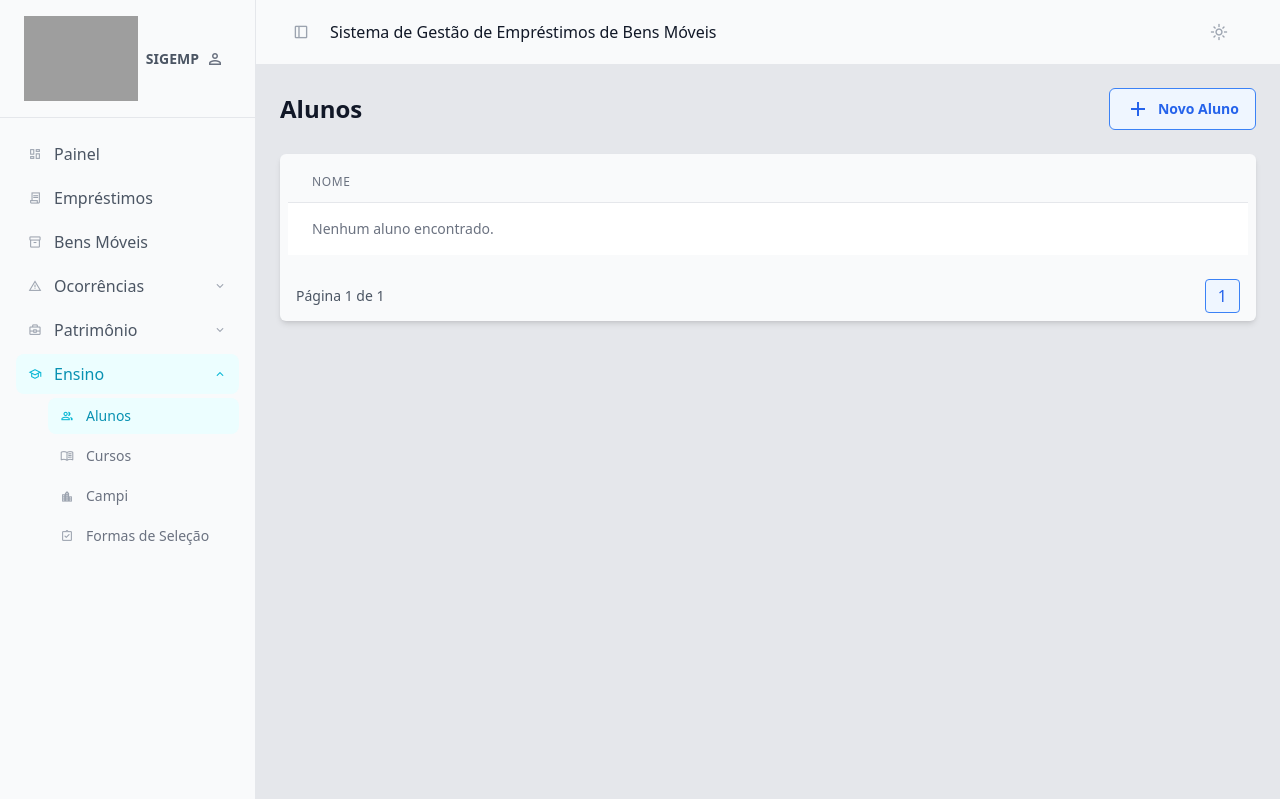
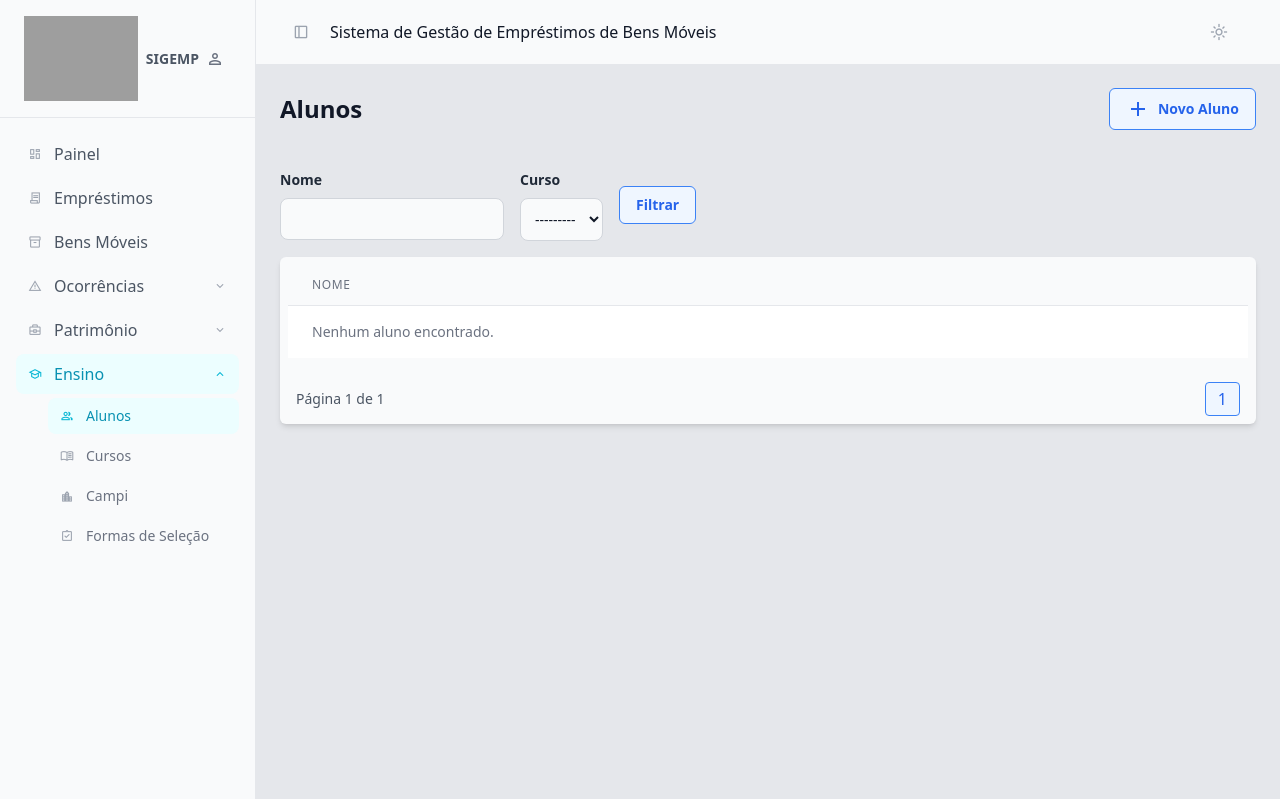
Before and after one commit to kavvata/sigemp, a Django app: page /ensino/aluno/ in a window 1280 px wide. Shown: the top 799 px of the page. Run offline with Django 5.2, Linux system fonts and the light colour scheme; the visitor is signed in with stand-in values (Sample User, id 1); data that the repository does not hold is empty; parts of the project's set-up code (start-up, migrations or seed data) failed here and were passed over; some libraries are stand-ins or nearby versions; grey boxes are pictures that could not be loaded.

Commit message:
feat(aluno-filter): adicionado logica para filtro de alunos por nome e curso

```diff
--- a/ensino/presentation/forms.py
+++ b/ensino/presentation/forms.py
@@ -72,3 +72,11 @@ class AlunoForm(forms.ModelForm):
             "curso",
             "forma_selecao",
         ]
+
+
+class AlunoFilterForm(forms.Form):
+    nome = forms.CharField(max_length=255, label="Nome", required=False)
+    curso = forms.ModelChoiceField(
+        required=False,
+        queryset=Curso.objects,
+    )
--- a/ensino/presentation/views.py
+++ b/ensino/presentation/views.py
@@ -5,6 +5,8 @@ from django.urls import reverse_lazy
 from django.urls.base import reverse
 from django.views.generic import CreateView, ListView, UpdateView
 from django.contrib import messages
+
+from django_filters.views import FilterView
 
 from emprestimo.policies.django import DjangoOcorrenciaPolicy
 from emprestimo.repositories.django import DjangoOcorrenciaRepository
@@ -16,6 +18,7 @@ from ensino.policies.django import (
     DjangoFormaSelecaoPolicy,
     DjangoAlunoPolicy,
 )
+from ensino.presentation.filtersets import AlunoFilterSet
 from ensino.repositories.django import (
     DjangoCampusRepository,
     DjangoCursoRepository,
@@ -49,7 +52,13 @@ from ensino.domain.entities import (
 
 from typing import Any
 
-from ensino.presentation.forms import CampusForm, CursoForm, FormaSelecaoForm, AlunoForm
+from ensino.presentation.forms import (
+    AlunoFilterForm,
+    CampusForm,
+    CursoForm,
+    FormaSelecaoForm,
+    AlunoForm,
+)
 
 # Create your views here.
 
@@ -461,7 +470,12 @@ class ListarAlunoView(ListView):
         if not usecase.pode_listar():
             raise PermissionDenied("Voce nao tem permissao para visualizar alunos.")
 
-        result = usecase.execute()
+        self.filter = AlunoFilterForm(self.request.GET or None)
+
+        if self.filter.is_valid():
+            result = usecase.execute(self.filter.cleaned_data)
+        else:
+            result = usecase.execute()
 
         if not result:
             messages.error(self.request, result.mensagem)
@@ -474,6 +488,7 @@ class ListarAlunoView(ListView):
         policy = DjangoAlunoPolicy(self.request.user)
         repo = DjangoAlunoRepository()
 
+        context["filter"] = AlunoFilterForm(self.request.GET or None)
         usecase = CadastrarAlunoUsecase(repo, policy)
 
         context["pode_criar"] = usecase.pode_criar()
--- a/ensino/repositories/django.py
+++ b/ensino/repositories/django.py
@@ -8,6 +8,7 @@ from ensino.infrastructure.mappers import (
     FormaSelecaoMapper,
 )
 from ensino.models import Aluno, Campus, Curso, FormaSelecao
+from ensino.infrastructure.filtersets import AlunoFilterSet
 from ensino.repositories.contracts import (
     AlunoRepository,
     CampusRepository,
@@ -192,7 +193,7 @@ class DjangoAlunoRepository(AlunoRepository):
         return AlunoMapper.from_model(aluno)
 
     def buscar(self, **filtros: Unpack[AlunoFiltro]) -> Optional[AlunoEntity]:
-        lista_alunos = Aluno.objects.filter(**filtros, removido_em__isnull=True)
+        lista_alunos = AlunoFilterSet(filtros, Aluno.objects.all()).qs
         return [AlunoMapper.from_model(aluno) for aluno in lista_alunos]
 
     def cadastrar_aluno(self, aluno: AlunoEntity, user: User):
--- a/ensino/repositories/filters.py
+++ b/ensino/repositories/filters.py
@@ -10,5 +10,5 @@ class AlunoFiltro(TypedDict, total=False):
     matricula: str
     telefone: str
     forma_selecao_id: int
-    curso_id: int
-    campus_id: int
+    curso: int
+    campus: int
--- a/ensino/templates/ensino/aluno/aluno_list.html
+++ b/ensino/templates/ensino/aluno/aluno_list.html
@@ -1,4 +1,5 @@
 {% extends "base.html" %}
+{% load widget_tweaks %}
 {% block page_title %}
     Alunos
 {% endblock page_title %}
@@ -15,13 +16,31 @@
     {% endif %}
 {% endblock actions %}
 {% block content %}
+    <form method="get" class="flex flex-row gap-4 py-4">
+        {% for field in filter.visible_fields %}
+            <div class="flex flex-col gap-2">
+                <div class="flex flex-row">
+                    <label class="text-sm font-semibold text-gray-800 dark:text-white"
+                           for="{{ field.id_for_label }}">{{ field.label }}</label>
+                    {% if field.errors %}
+                        <div class="px-2 text-sm font-bold text-red-600 dark:text-red-400">{{ field.errors }}</div>
+                    {% endif %}
+                </div>
+                {% render_field field class="block w-full min-w-0 rounded-lg border border-gray-300 bg-gray-50 p-2.5 text-sm text-gray-900 focus:border-blue-500 focus:ring-blue-500 dark:border-gray-600 dark:bg-gray-700 dark:text-white dark:placeholder-gray-400 dark:focus:border-blue-500 dark:focus:ring-blue-500" %}
+            </div>
+        {% endfor %}
+        <div class="col-span-full mt-4">
+            <button type="submit"
+                    class="cursor-pointer flex items-center gap-2 rounded-md border border-blue-500 bg-blue-50 px-4 py-2 text-sm font-semibold text-blue-600 transition-all duration-300 ease-in-out hover:bg-blue-100 hover:shadow-md hover:ring-2 hover:ring-blue-300 dark:border-blue-400 dark:bg-gray-800 dark:text-blue-300 dark:hover:bg-gray-700 dark:hover:ring-blue-500/40">
+                Filtrar
+            </button>
+        </div>
+    </form>
     <section class="bg-gray-50 dark:bg-gray-900 text-gray-500 dark:text-gray-300 max-w-7xl mx-auto p-2 shadow-md rounded-md">
         <table class="min-w-full divide-y divide-gray-200 dark:divide-gray-700">
             <thead class="">
                 <tr>
-                    <th class="px-6 py-3 text-left text-xs font-medium text-gray-500 dark:text-gray-400 uppercase tracking-wider">
-                        Nome
-                    </th>
+                    <th class="px-6 py-3 text-left text-xs font-medium text-gray-500 dark:text-gray-400 uppercase tracking-wider">Nome</th>
                 </tr>
             </thead>
             <tbody class="bg-white dark:bg-gray-900 divide-y divide-gray-200 dark:divide-gray-700">
@@ -29,7 +48,7 @@
                     <tr class="hover:bg-gray-50 dark:hover:bg-gray-800">
                         <td class="px-6 py-4 text-sm text-gray-900 dark:text-gray-100">
                             <a class="hover:text-blue-500 dark:hover:text-blue-400"
-                              href="{% url 'ensino:editar_aluno' aluno.id %}">{{ aluno.nome }} ({{aluno.matricula}})</a>
+                               href="{% url 'ensino:editar_aluno' aluno.id %}">{{ aluno.nome }} ({{ aluno.matricula }})</a>
                         </td>
                     </tr>
                 {% empty %}
--- a/ensino/usecases/aluno_usecases.py
+++ b/ensino/usecases/aluno_usecases.py
@@ -1,7 +1,9 @@
+from typing import Optional
 from core.types import ResultError, ResultSuccess
 from ensino.domain.entities import AlunoEntity
 from ensino.policies.contracts import AlunoPolicy
 from ensino.repositories.contracts import AlunoRepository
+from ensino.repositories.filters import AlunoFiltro
 
 
 class ListarAlunosUsecase:
@@ -12,12 +14,14 @@ class ListarAlunosUsecase:
     def pode_listar(self):
         return self.policy.pode_listar()
 
-    def execute(self):
+    def execute(self, filtro: Optional[AlunoFiltro] = None):
         if not self.policy.pode_listar():
             return ResultError("Você não tem permissão para listar alunos.")
 
         try:
-            resposta = self.repo.listar_alunos()
+            resposta = (
+                self.repo.listar_alunos() if not filtro else self.repo.buscar(**filtro)
+            )
             return ResultSuccess(resposta)
         except Exception as e:
             return ResultError(f"Erro ao listar alunos: {e}")
```
Also changed, not shown: ensino/infrastructure/filtersets.py (added, +12 -0 lines), 2 other files.
